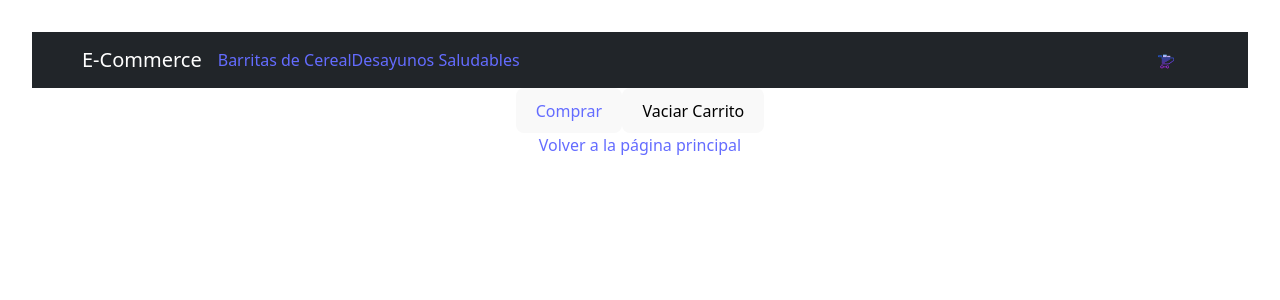
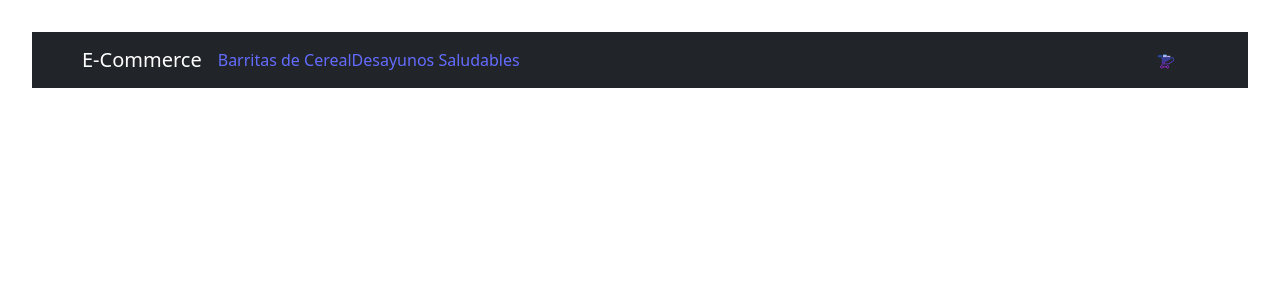
Before and after one commit to flormrivero/EntregaFinal-Rivero, a React (Vite) app in the folder PreEntrega2Rivero/: page /cart in a window 1280 px wide. Shown: the top 300 px of the page. Built offline with nearby package versions, Linux system fonts and the light colour scheme.

Commit message:
cartwidget

```diff
--- a/PreEntrega2Rivero/src/components/CartContainer/CartContainer.jsx
+++ b/PreEntrega2Rivero/src/components/CartContainer/CartContainer.jsx
@@ -4,20 +4,25 @@ import { useCartContext } from "../Context/CartContext"
 const CartContainer = () => {
     const {cart, clear, totalPrice} = useCartContext()
 
-    return (
+    if(totalPrice === ''){
+        return ('No hay productos en el carrito')
+    }
+    else{
+
         <div>
             {cart.map(prod => (
                 <div className="w-50">
                     <img className="w-25" src={prod.img} alt="imagen"/>
                     <label> Precio por unidad: $ {prod.price} - Cantidad : {prod.quantity} - Total: $ {totalPrice()} </label>
                 </div>
+
             ))}
             <button><Link to='/Formulario'>Comprar</Link></button>
             <button onClick={clear} >Vaciar Carrito</button>
             <br></br>
             <Link to='/'>Volver a la página principal</Link>
         </div>
-    )
-}
+
+}}
 
 export default CartContainer
--- a/PreEntrega2Rivero/src/components/Formulario/Formulario.jsx
+++ b/PreEntrega2Rivero/src/components/Formulario/Formulario.jsx
@@ -7,7 +7,7 @@ import { useCartContext } from "../Context/CartContext"
 
 
 const Formulario = () => {
-  const { cart, clearCart } = useCartContext();
+  const { cart, clear } = useCartContext();
   const [name, setName] = useState("");
   const [apellido, setApellido] = useState("");
   const [telefono, setTelefono] = useState("");
@@ -50,7 +50,7 @@ const Formulario = () => {
       addDoc(collection(db, "Formulario"), orden)
           .then((docRef) => {
               setOrdenId(docRef.id);
-              clearCart();
+              clear();
           })
           .catch((error) => {
               console.error("Error al crear la orden", error);
--- a/PreEntrega2Rivero/src/components/ItemCount/ItemCount.jsx
+++ b/PreEntrega2Rivero/src/components/ItemCount/ItemCount.jsx
@@ -1,6 +1,6 @@
 import { useCounter } from "../../hook/useCounter"
 
-const ItemCount = ({ inital=0, stock=15, onAdd }) => {
+const ItemCount = ({ inital=1, stock=15, onAdd }) => {
 
     const { counter, handleSumar, handleRestar } = useCounter(inital, 1, stock)
 
```
